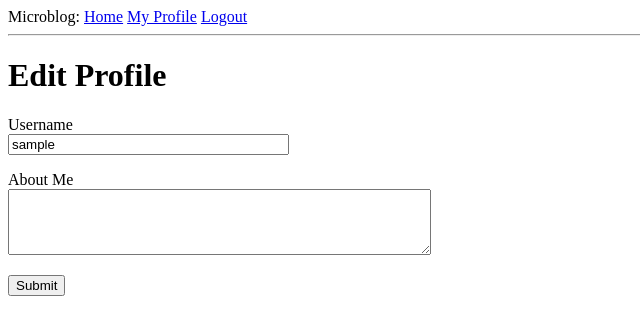
After one commit to kris-zwolinski/microblog, a Flask app: page /edit_profile in a window 1280 px wide. The commit adds this page. Shown: the top 335 px of the page, without its empty margins (0-640 px from the left). Run offline with Flask 2, Linux system fonts and the light colour scheme; the visitor is signed in with stand-in values (Sample User, id 1); data comes from the database, SQL or seed files in the repository; both versions use the stored data as it was after the commit.

Commit message:
edit profile

```diff
--- a/app/forms.py
+++ b/app/forms.py
@@ -1,6 +1,6 @@
 from flask_wtf import FlaskForm
-from wtforms import StringField, PasswordField, BooleanField, SubmitField
-from wtforms.validators import ValidationError, DataRequired, Email, EqualTo
+from wtforms import StringField, PasswordField, BooleanField, SubmitField, TextAreaField
+from wtforms.validators import ValidationError, DataRequired, Email, EqualTo, DataRequired, Length
 from app.models import User
 
 
@@ -28,3 +28,9 @@ class RegistrationForm(FlaskForm):
         user = User.query.filter_by(email=email.data).first()
         if user is not None:
             raise ValidationError('Please use a different email address.')
+
+
+class EditProfileForm(FlaskForm):
+    username = StringField('Username', validators=[DataRequired()])
+    about_me = TextAreaField('About Me', validators=[DataRequired(), Length(min=0, max=140)])
+    submit = SubmitField('Submit')
--- a/app/routes.py
+++ b/app/routes.py
@@ -1,9 +1,10 @@
 from app import app, db
 from flask import render_template, flash, redirect, url_for, request
-from app.forms import LoginForm, RegistrationForm
+from app.forms import LoginForm, RegistrationForm, EditProfileForm
 from flask_login import current_user, login_user, logout_user, login_required
 from app.models import User
 from werkzeug.urls import url_parse
+from datetime import datetime
 
 
 @app.route('/')
@@ -71,3 +72,26 @@ def user(username):
         {'author': user, 'body': 'test post 2'}
     ]
     return render_template('user.html', user=user, posts=posts)
+
+
+@app.before_request
+def before_request():
+    if current_user.is_authenticated:
+        current_user.last_seen = datetime.utcnow()
+        db.session.commit()  # no db.session.add needed as userloader queries current user and adds to db session.
+
+
+@app.route('/edit_profile', methods=['GET', 'POST'])
+@login_required
+def edit_profile():
+    form = EditProfileForm()
+    if form.validate_on_submit():
+        current_user.username = form.username.data
+        current_user.about_me = form.about_me.data
+        db.session.commit()
+        flash('User profile has been updated.')
+        return redirect(url_for('edit_profile'))
+    elif request.method == 'GET':
+        form.username.data = current_user.username
+        form.about_me.data = current_user.about_me
+    return render_template('edit_profile.html', title='Edit Profile', form=form)
--- /dev/null
+++ b/app/templates/edit_profile.html
@@ -0,0 +1,23 @@
+{% extends "base.html" %}
+
+{% block content %}
+    <h1>Edit Profile</h1>
+    <form action="" method="post">
+        {{ form.hidden_tag() }}
+        <p>
+            {{ form.username.label }}<br>
+            {{ form.username(size=32) }}<br>
+            {% for error in form.username.errors %}
+            <span style="color: red;">[{{ error }}]</span>
+            {% endfor %}
+        </p>
+        <p>
+            {{ form.about_me.label }}<br>
+            {{ form.about_me(cols=50, rows=4) }}<br>
+            {% for error in form.about_me.errors %}
+            <span style="color: red;">[{{ error }}]</span>
+            {% endfor %}
+        </p>
+        <p>{{ form.submit() }}</p>
+    </form>
+{% endblock %}
```
Also changed, not shown: app/templates/user.html (+8 -1 lines), app.db.
